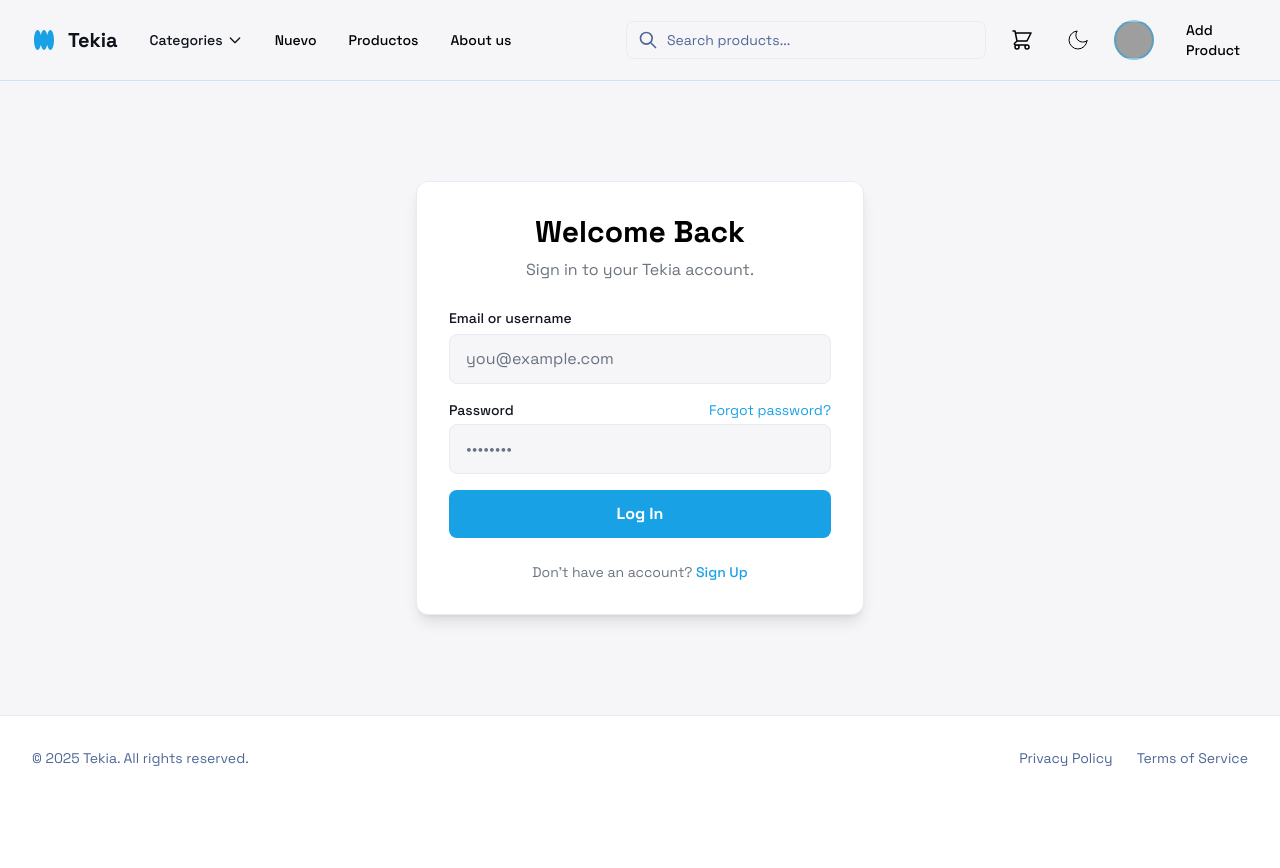
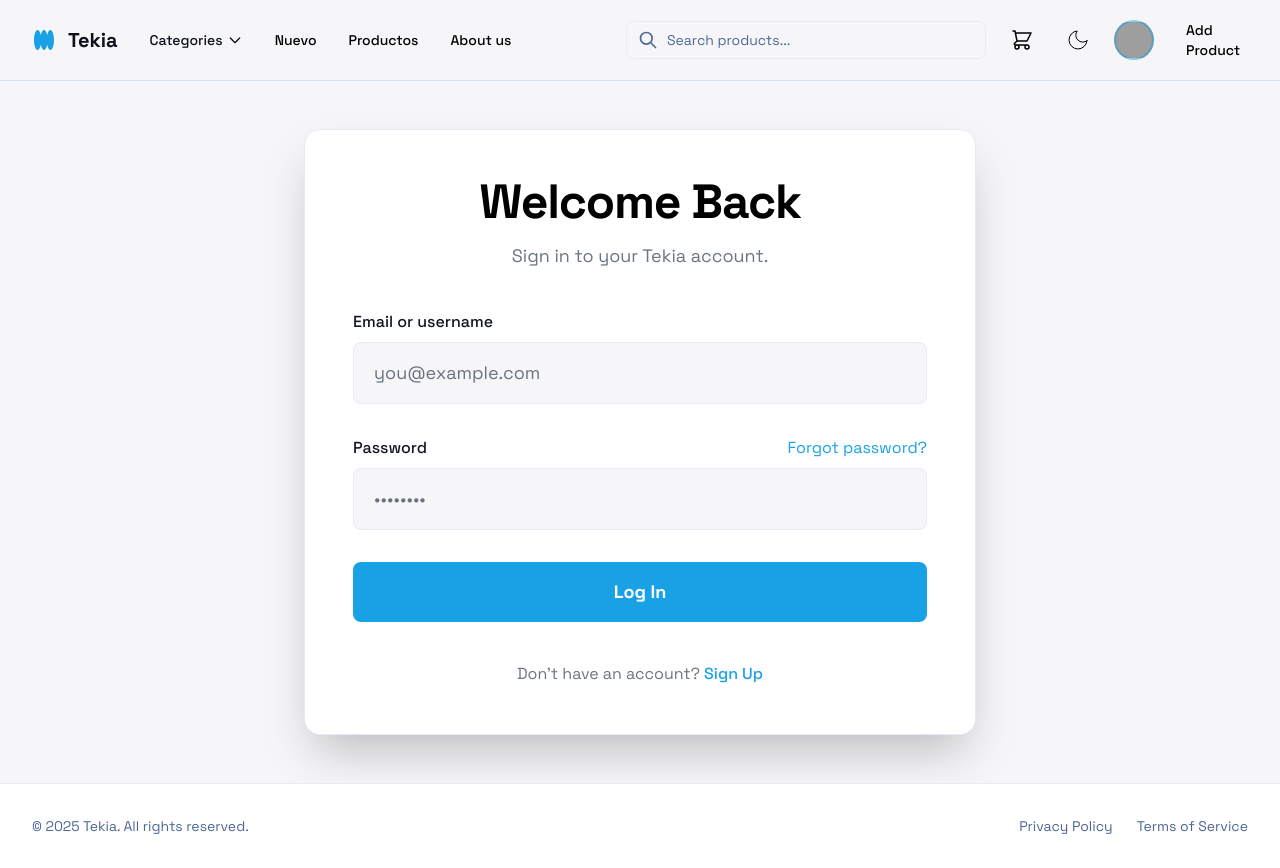
Before and after one commit to Alexmateos2/Marketplace, a React (Vite) app: page /login in a window 1280 px wide. Before the commit the page ends 800 px from the top, so only its background shows below. Built offline with nearby package versions, Linux system fonts and the light colour scheme; grey boxes are pictures that could not be loaded.

Commit message:
Mejorado size login y navbar de perfil

```diff
--- a/src/pages/Login/layout/LoginLayout.jsx
+++ b/src/pages/Login/layout/LoginLayout.jsx
@@ -7,22 +7,24 @@ const LoginPage = () => {
     <div className="dark:bg-background-dark dark:text-white bg-background-light min-h-screen flex flex-col font-display">
       <Navbar />
 
-      <main className="flex-grow flex items-center justify-center p-4">
-        <div className="w-full max-w-md bg-card-light dark:bg-card-dark border border-border-light dark:border-border-dark rounded-xl shadow-lg p-8 space-y-6">
+      <main className="flex-grow flex items-center justify-center p-4 sm:p-8 lg:p-12">
+        <div className="w-full max-w-md sm:max-w-lg md:max-w-xl lg:max-w-2xl bg-card-light dark:bg-card-dark border border-border-light dark:border-border-dark rounded-xl sm:rounded-2xl shadow-xl sm:shadow-2xl p-6 sm:p-10 lg:p-12 space-y-8 sm:space-y-10">
           {/* Header */}
-          <div className="text-center space-y-2">
-            <h1 className="text-3xl font-bold">Welcome Back</h1>
-            <p className="text-muted-light dark:text-muted-dark">
+          <div className="text-center space-y-3 sm:space-y-4">
+            <h1 className="text-3xl sm:text-4xl lg:text-5xl font-bold tracking-tight">
+              Welcome Back
+            </h1>
+            <p className="text-muted-light dark:text-muted-dark text-base sm:text-lg">
               Sign in to your Tekia account.
             </p>
           </div>
 
           {/* Form */}
-          <form className="space-y-4">
+          <form className="space-y-6 sm:space-y-8">
             {/* Email */}
             <div>
               <label
-                className="text-sm font-medium text-foreground-light dark:text-foreground-dark"
+                className="text-sm sm:text-base font-medium text-foreground-light dark:text-foreground-dark"
                 htmlFor="email"
               >
                 Email or username
@@ -31,20 +33,20 @@ const LoginPage = () => {
                 id="email"
                 type="text"
                 placeholder="you@example.com"
-                className="mt-1 w-full px-4 py-3 bg-background-light dark:bg-background-dark border border-border-light dark:border-border-dark rounded-lg focus:ring-primary focus:border-primary placeholder:text-gray-500 dark:placeholder:text-subtle-dark/60 dark:text-subtle-dark/80"
+                className="mt-2 w-full px-4 sm:px-5 py-3 sm:py-4 text-base sm:text-lg bg-background-light dark:bg-background-dark border border-border-light dark:border-border-dark rounded-lg focus:ring-primary focus:border-primary placeholder:text-gray-500 dark:placeholder:text-subtle-dark/60 dark:text-subtle-dark/80"
               />
             </div>
 
             {/* Password */}
             <div>
-              <div className="flex justify-between items-center">
+              <div className="flex justify-between items-center mb-1 sm:mb-2">
                 <label
-                  className="text-sm font-medium text-foreground-light dark:text-foreground-dark"
+                  className="text-sm sm:text-base font-medium text-foreground-light dark:text-foreground-dark"
                   htmlFor="password"
                 >
                   Password
                 </label>
-                <a className="text-sm text-primary hover:underline" href="#">
+                <a className="text-sm sm:text-base text-primary hover:underline" href="#">
                   Forgot password?
                 </a>
               </div>
@@ -52,14 +54,14 @@ const LoginPage = () => {
                 id="password"
                 type="password"
                 placeholder="••••••••"
-                className="mt-1 w-full px-4 py-3 bg-background-light dark:bg-background-dark border border-border-light dark:border-border-dark rounded-lg focus:ring-primary focus:border-primary placeholder:text-gray-500 dark:placeholder:text-subtle-dark/60 dark:text-subtle-dark/80"
+                className="w-full px-4 sm:px-5 py-3 sm:py-4 text-base sm:text-lg bg-background-light dark:bg-background-dark border border-border-light dark:border-border-dark rounded-lg focus:ring-primary focus:border-primary placeholder:text-gray-500 dark:placeholder:text-subtle-dark/60 dark:text-subtle-dark/80"
               />
             </div>
 
             {/* Submit Button */}
             <button
               type="submit"
-              className="w-full bg-primary text-white font-bold py-3 px-4 rounded-lg hover:bg-primary/90 transition-colors"
+              className="w-full bg-primary text-white font-bold py-3 sm:py-4 px-4 sm:px-5 rounded-lg hover:bg-primary/90 transition-colors text-base sm:text-lg"
             >
               Log In
             </button>
@@ -67,21 +69,21 @@ const LoginPage = () => {
 
           {/* Optional OAuth Buttons */}
           {/*
-          <div className="relative my-4">
+          <div className="relative my-6">
             <div className="absolute inset-0 flex items-center">
               <div className="w-full border-t border-border-light dark:border-border-dark"></div>
             </div>
-            <div className="relative flex justify-center text-sm">
-              <span className="px-2 bg-card-light dark:bg-card-dark text-muted-light dark:text-muted-dark">
+            <div className="relative flex justify-center text-base">
+              <span className="px-3 bg-card-light dark:bg-card-dark text-muted-light dark:text-muted-dark">
                 Or continue with
               </span>
             </div>
 
-            <div className="grid grid-cols-1 md:grid-cols-2 gap-4 mt-4">
-              <button className="flex items-center justify-center gap-2 w-full border border-border-light dark:border-border-dark py-3 px-4 rounded-lg hover:bg-primary/10 dark:hover:bg-primary/20 transition-colors">
+            <div className="grid grid-cols-1 md:grid-cols-2 gap-4 mt-6">
+              <button className="flex items-center justify-center gap-2 w-full border border-border-light dark:border-border-dark py-4 px-5 rounded-lg hover:bg-primary/10 dark:hover:bg-primary/20 transition-colors text-base">
                 Google
               </button>
-              <button className="flex items-center justify-center gap-2 w-full border border-border-light dark:border-border-dark py-3 px-4 rounded-lg hover:bg-primary/10 dark:hover:bg-primary/20 transition-colors">
+              <button className="flex items-center justify-center gap-2 w-full border border-border-light dark:border-border-dark py-4 px-5 rounded-lg hover:bg-primary/10 dark:hover:bg-primary/20 transition-colors text-base">
                 Apple
               </button>
             </div>
@@ -89,7 +91,7 @@ const LoginPage = () => {
           */}
 
           {/* Sign Up Link */}
-          <div className="text-center text-sm mt-4">
+          <div className="text-center text-sm sm:text-base mt-6">
             <p className="text-muted-light dark:text-muted-dark">
               Don't have an account?{" "}
               <a className="font-medium text-primary hover:underline" href="#">
--- a/src/pages/Profile/components/asideProfile.jsx
+++ b/src/pages/Profile/components/asideProfile.jsx
@@ -7,7 +7,7 @@ import {
 
 const AsideProfile = () => {
   return (
-    <aside className="w-64 py-12 bg-white dark:bg-background-dark/50 p-6 hidden lg:flex flex-col justify-between border-r border-border-light dark:border-border-dark min-h-screen">
+    <aside className="w-80 py-12 bg-white dark:bg-background-dark/50 p-6 hidden lg:flex flex-col justify-between border-r border-border-light dark:border-border-dark min-h-screen">
           <div>
             <div className="flex items-center gap-3 mb-10">
               <div
@@ -48,7 +48,7 @@ const AsideProfile = () => {
             </nav>
           </div>
 
-            <button className="mt-auto flex items-center justify-center w-full h-10 px-4 rounded-lg bg-slate-100 dark:bg-background-dark text-content-light-600 dark:text-content-dark text-sm font-medium">
+            <button className="mt-auto flex items-center justify-center w-full h-10 px-4 rounded-lg bg-slate-100 dark:bg-background-dark text-content-light-600 dark:text-content-dark text-sm font-medium cursor-pointer">
               <MdLogout className="material-symbols-outlined mr-2" />
               Logout
             </button>
--- a/src/shared/navbar/profileNavbar.jsx
+++ b/src/shared/navbar/profileNavbar.jsx
@@ -42,14 +42,25 @@ const ProfileNavbar = () => {
         <div className="absolute mt-3  top-full -left-15 w-60 bg-background-light dark:bg-background-dark border border-border-light dark:border-border-dark rounded-lg shadow-lg overflow-hidden z-50">
           <NavLink
             to={"/profile"}
-            className="block px-4 py-4 text-sm text-content-light dark:text-content-dark border border-border-light dark:border-border-dark hover:bg-primary/10 dark:hover:bg-primary/20 transition-colors"
+            className={({ isActive }) =>
+              `block px-4 py-4 text-sm border border-border-light dark:border-border-dark transition-colors
+               ${isActive
+                ? "text-primary  dark:text-content-dark bg-primary/10 dark:bg-primary/20"
+                : "text-content-light dark:text-content-dark hover:bg-primary/10 dark:hover:bg-primary/20"}`
+            }
+
           >
             Profile
           </NavLink>
           <NavLink
             to={"/login"}
-            href="#settings"
-            className="block px-4 py-4 text-sm text-content-light dark:text-content-dark border border-border-light dark:border-border-dark  hover:bg-primary/10 dark:hover:bg-primary/20 transition-colors"
+            className={({ isActive }) =>
+              `block px-4 py-4 text-sm border border-border-light dark:border-border-dark transition-colors
+               ${isActive
+                ? "text-primary  dark:text-content-dark bg-primary/10 dark:bg-primary/20"
+                : "text-content-light dark:text-content-dark hover:bg-primary/10 dark:hover:bg-primary/20"}`
+            }
+
           >
             Log in
           </NavLink>
```
Also changed, not shown: src/shared/navbar/categoriesNavbar.jsx (+9 -5 lines).
